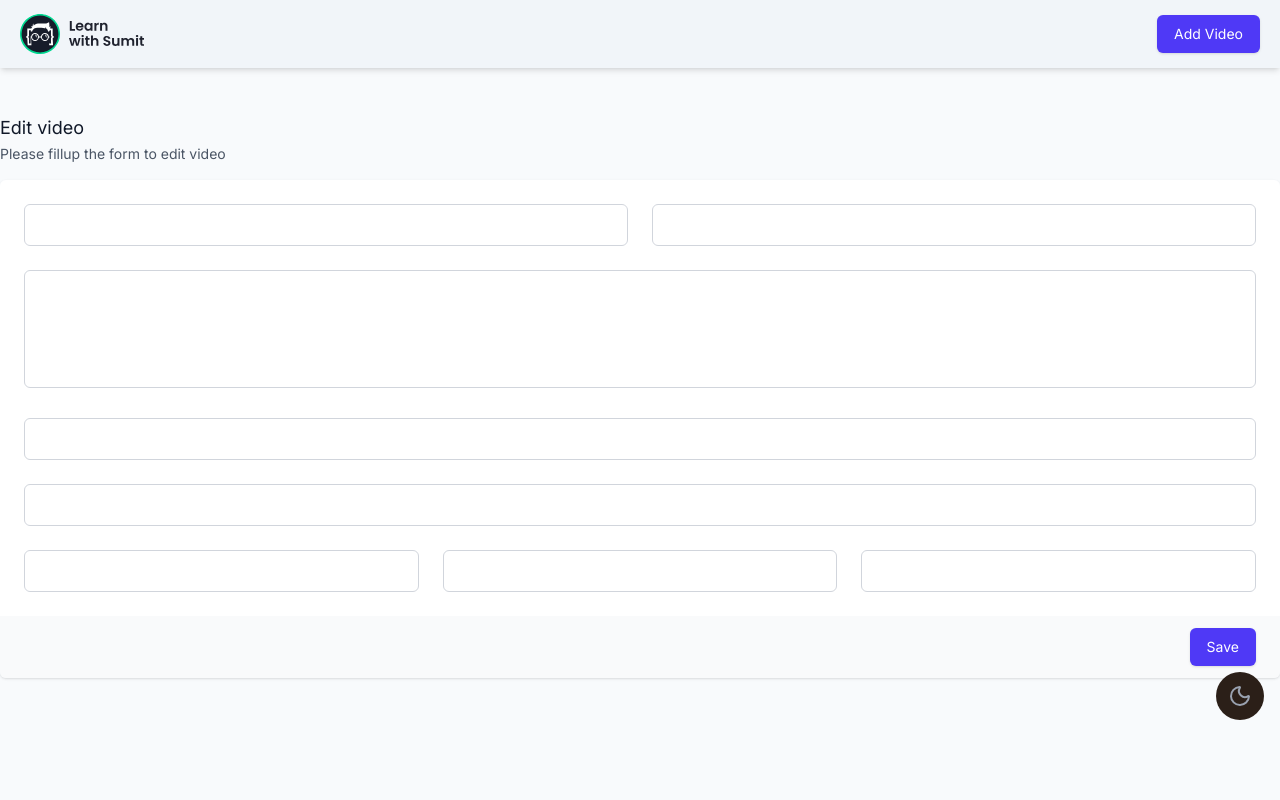
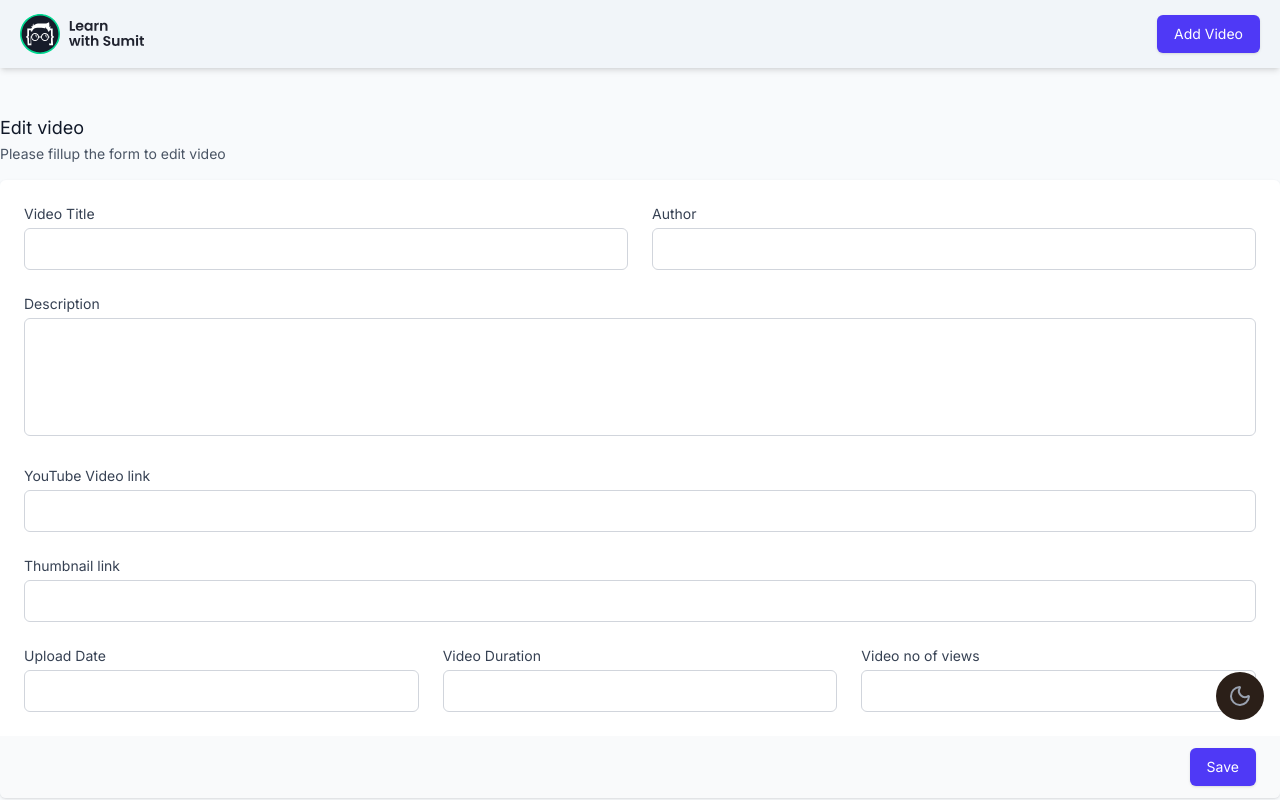
Before and after one commit to MosfiqurRubel/think-in-a-redux-way, a React (Vite) app in the folder videoapp/: page /videos/edit/1 in a window 1280 px wide. Shown: the top 800 px of the page. Built offline with nearby package versions, Linux system fonts and the light colour scheme.

Commit message:
Updated UI components

```diff
--- a/videoapp/src/components/Edit/Form.jsx
+++ b/videoapp/src/components/Edit/Form.jsx
@@ -8,35 +8,35 @@ export default function Form() {
         <div className="px-4 py-5 bg-white sm:p-6">
           <div className="grid grid-cols-6 gap-6">
             <div className="col-span-6 sm:col-span-3">
-              <Input title="Video Title" />
+              <Input label="Video Title" />
             </div>
 
             <div className="col-span-6 sm:col-span-3">
-              <Input title="Author" />
+              <Input label="Author" />
             </div>
 
             <div className="col-span-6">
-              <Textarea title="Description" />
+              <Textarea label="Description" />
             </div>
 
             <div className="col-span-6">
-              <Input title="YouTube Video link" />
+              <Input label="YouTube Video link" />
             </div>
 
             <div className="col-span-6">
-              <Input title="Thumbnail link" />
+              <Input label="Thumbnail link" />
             </div>
 
             <div className="col-span-6 sm:col-span-6 lg:col-span-2">
-              <Input title="Upload Date" />
+              <Input label="Upload Date" />
             </div>
 
             <div className="col-span-6 sm:col-span-3 lg:col-span-2">
-              <Input title="Video Duration" />
+              <Input label="Video Duration" />
             </div>
 
             <div className="col-span-6 sm:col-span-3 lg:col-span-2">
-              <Input title="Video no of views" />
+              <Input label="Video no of views" />
             </div>
           </div>
         </div>
--- a/videoapp/src/components/add/Form.jsx
+++ b/videoapp/src/components/add/Form.jsx
@@ -9,35 +9,35 @@ const Form = () => {
         <div className="px-4 py-5 bg-white sm:p-6">
           <div className="grid grid-cols-6 gap-6">
             <div className="col-span-6 sm:col-span-3">
-              <Input title="Video Title" />
+              <Input error={true} required label="Video Title" />
             </div>
 
             <div className="col-span-6 sm:col-span-3">
-              <Input title="Author" />
+              <Input label="Author" />
             </div>
 
             <div className="col-span-6">
-              <Textarea title="Description" />
+              <Textarea label="Description" />
             </div>
 
             <div className="col-span-6">
-              <Input title="YouTube Video link" />
+              <Input label="YouTube Video link" />
             </div>
 
             <div className="col-span-6">
-              <Input title="Thumbnail link" />
+              <Input label="Thumbnail link" />
             </div>
 
             <div className="col-span-6 sm:col-span-6 lg:col-span-2">
-              <Input title="Upload Date" />
+              <Input label="Upload Date" />
             </div>
 
             <div className="col-span-6 sm:col-span-3 lg:col-span-2">
-              <Input title="Video Duration" />
+              <Input label="Video Duration" />
             </div>
 
             <div className="col-span-6 sm:col-span-3 lg:col-span-2">
-              <Input title="Video no of views" />
+              <Input label="Video no of views" />
             </div>
           </div>
         </div>
--- a/videoapp/src/components/ui/Input.jsx
+++ b/videoapp/src/components/ui/Input.jsx
@@ -48,7 +48,7 @@ const Input = ({
       {label && (
         <label
           htmlFor={id || name}
-          className={`font-medium ${
+          className={`text-sm font-medium ${
             error
               ? "text-red-600"
               : success
--- a/videoapp/src/components/ui/Textarea.jsx
+++ b/videoapp/src/components/ui/Textarea.jsx
@@ -45,7 +45,7 @@ const Textarea = ({
       {label && (
         <label
           htmlFor={id || name}
-          className={`font-medium ${
+          className={`text-sm font-medium ${
             error
               ? "text-red-600"
               : success
```
